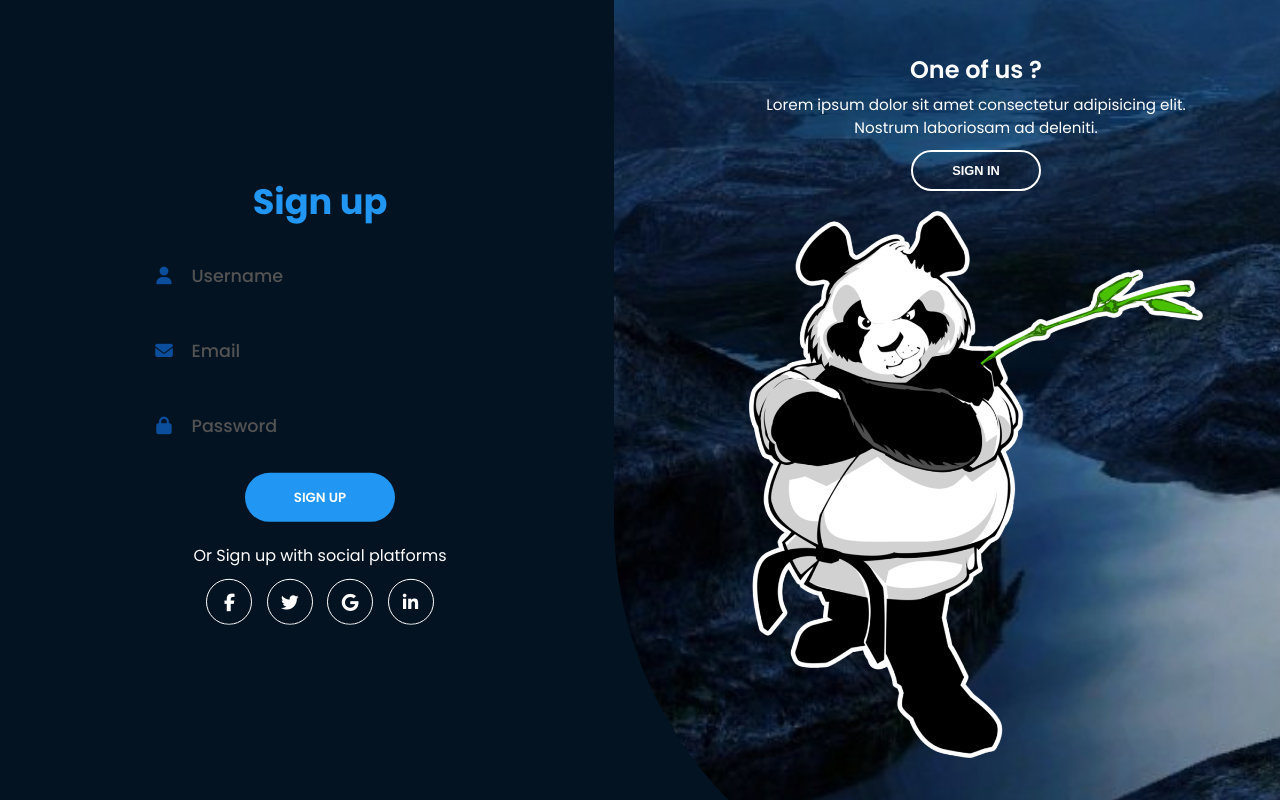
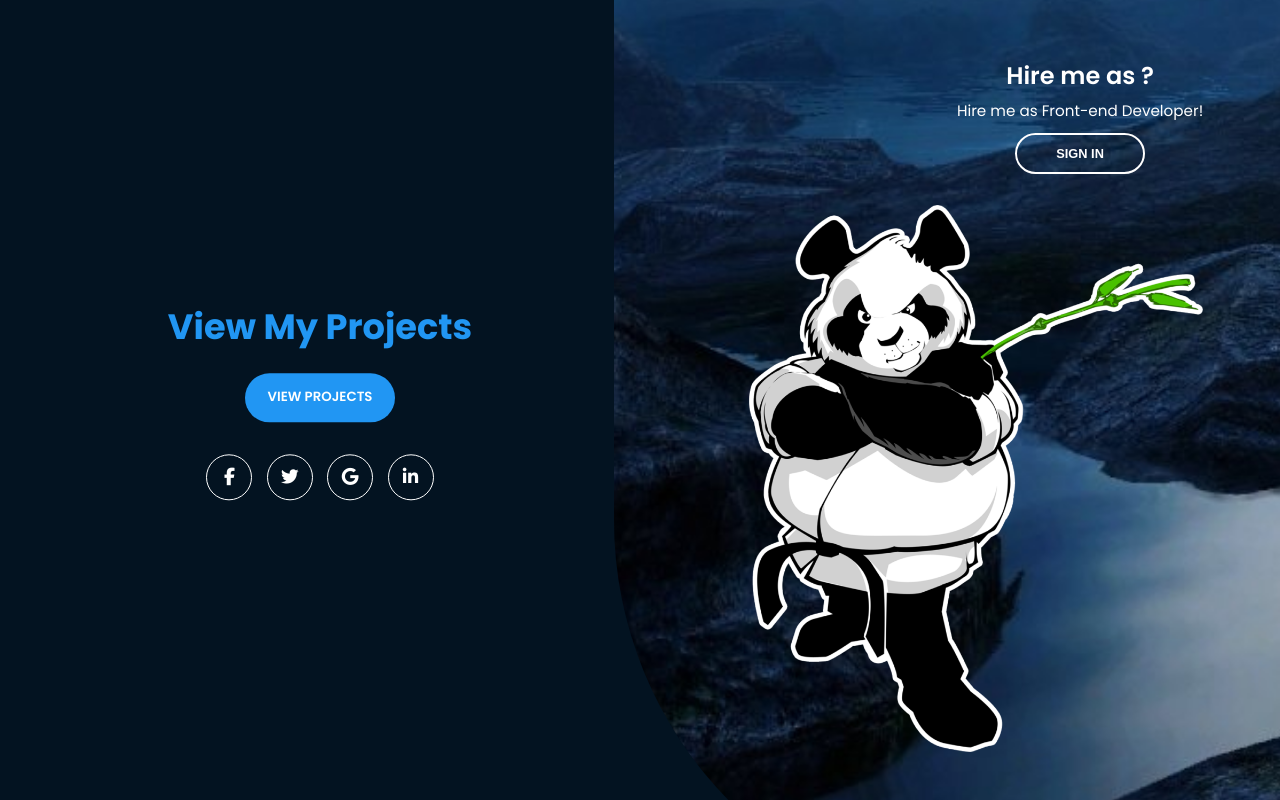
Before and after one commit to IanARait/IanARait, a plain HTML site: page index.html in a window 1280 px wide. Both pictures are taken after a click on the button "MORE". Drawn offline with Linux system fonts and the light colour scheme.

Commit message:
Update index.html
Signed-off-by: Mr.Zaber <117518830+IanARait@users.noreply.github.com>

```diff
--- a/index.html
+++ b/index.html
@@ -21,12 +21,13 @@
              <!--Username start -->
             <h2 class="title">View my Projects</h2>
 
+              <input type="submit" value="View" class="btn solid" />
         <span></span>
         <span></span>
         <span></span>
         <span></span>
             <!--social platforms start -->
-            <p class="social-text">Or Sign in with social platforms</p>
+            <p class="social-text"> Email me in with social platforms</p>
             <div class="social-media">
               <a href="#" class="social-icon">
                 <i class="fab fa-facebook-f"></i>
@@ -48,30 +49,13 @@
 
             <!--sign-up-form start -->
           <form action="#" class="sign-up-form">
-            <h2 class="title">Sign up</h2>
-            <!--Username start -->
-            <div class="input-field">
-              <i class="fas fa-user"></i>
-              <input type="text" placeholder="Username" />
-            </div>
-             <!--Username end -->
-              <!--Email start -->
-            <div class="input-field">
-              <i class="fas fa-envelope"></i>
-              <input type="email" placeholder="Email" />
+            <h2 class="title">View My Projects</h2>
 
-            </div>
-              <!--Email end -->
-              <!--Password start -->
-            <div class="input-field">
-              <i class="fas fa-lock"></i>
-              <input type="password" placeholder="Password" />
-            </div>
               <!--Password end -->
-            <input type="submit" class="btn" value="Sign up" />
+            <input type="submit" class="btn" value="View Projects" />
 
              <!--social platforms start -->
-            <p class="social-text">Or Sign up with social platforms</p>
+            <p class="social-text"Email me with social platforms</p>
             <div class="social-media">
               <a href="#" class="social-icon">
                 <i class="fab fa-facebook-f"></i>
@@ -108,10 +92,9 @@
         </div>
         <div class="panel right-panel">
           <div class="content">
-            <h3>One of us ?</h3>
+            <h3>Hire me as ?</h3>
             <p>
-              Lorem ipsum dolor sit amet consectetur adipisicing elit. Nostrum
-              laboriosam ad deleniti.
+               Hire me as Front-end Developer!
             </p>
             <button class="btn transparent" id="sign-in-btn">
               Sign in
```
